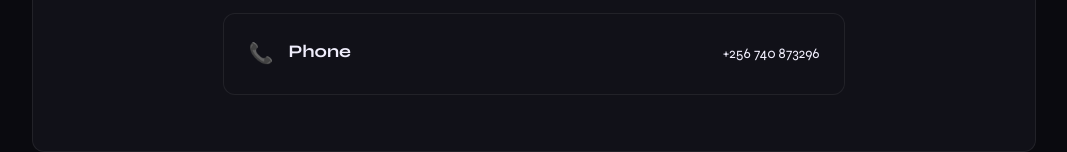
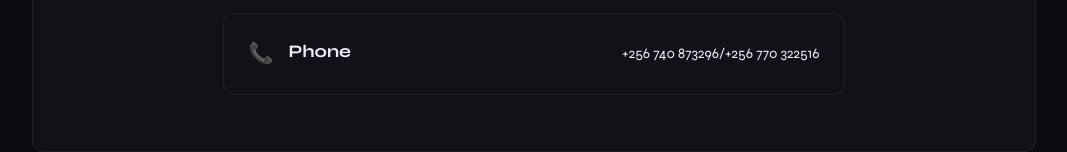
Before and after one commit to ceejay-designed/ceejaydesignd, a plain HTML site: page index.html in a window 1280 px wide. Shown: the part 4795-4947 px from the top of the page, without its empty margins (106-1173 px from the left). Drawn offline with nearby package versions, Linux system fonts and the light colour scheme.

```diff
--- a/index.html
+++ b/index.html
@@ -956,7 +956,7 @@
         <h4>Phone</h4>
       </div>
     </div>
-    <span class="card-action">+256 740 873296</span>
+    <span class="card-action">+256 740 873296/+256 770 322516</span>
   </a>
 </div>
   </div>
```
